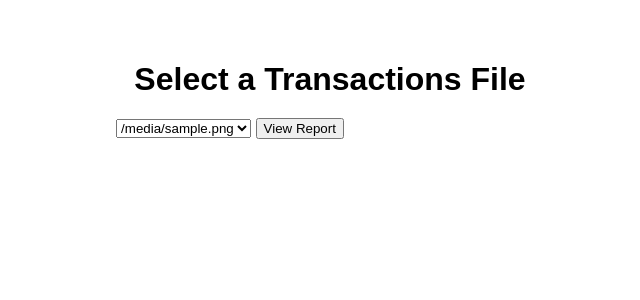
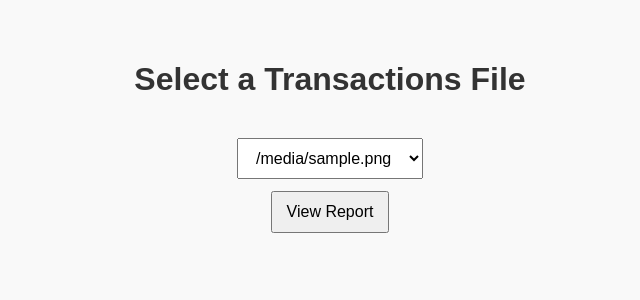
Before and after one commit to Anonymous29375/BudgetTracker, a Flask app: template Templates/home.html in a window 1280 px wide. Shown: the top 300 px of the page, without its empty margins (310-950 px from the left). Run offline with Flask 3, Linux system fonts and the light colour scheme; the template is opened without the code that fills it: most values are stand-ins (such as "Sample title", 1, 10 or a date in 2020).

Commit message:
Formatting

```diff
--- a/Static/style.css
+++ b/Static/style.css
@@ -2,38 +2,53 @@ body {
     font-family: Arial, sans-serif;
     margin: 0;
     padding: 40px;
-    background: white;
+    background: #f9f9f9;
+    display: flex;
+    flex-direction: column;
+    align-items: center;   /* centers everything horizontally */
+}
+
+h1, h2, p {
+    color: #333;
+    margin-bottom: 20px;
     text-align: center;
 }
 
-h1, h2 {
-    color: black;
-    margin-bottom: 20px;
+/* --- Home page dropdown + button --- */
+form {
+    display: flex;
+    flex-direction: column;
+    align-items: center;   /* center horizontally */
+    justify-content: center;
+    gap: 12px;
+    margin: 20px 0;
 }
 
-form {
-    margin: 20px;
+select, button {
+    padding: 10px 14px;
+    font-size: 16px;
+}
+
+/* --- Center the transactions table --- */
+table {
+    margin: 20px auto;
     border-collapse: collapse;
     width: 80%;
     text-align: center;
 }
-table {
-    border-collapse: collapse;
-    width: 100%;
-    margin-top: 20px;
-}
 
 table, th, td {
-    border: 1px solid black;
+    border: 1px solid #aaa;
     padding: 8px;
 }
 
 th {
-    background: white;
+    background: #eee;
 }
 
+/* --- Center the graph --- */
 img {
     display: block;
-    margin: 20px;
-    max-width: 90%;
+    margin: 20px auto;
+    max-width: 80%;
 }
--- a/app.py
+++ b/app.py
@@ -11,6 +11,7 @@ from flask import Flask, render_template, request, abort
 
 app = Flask(__name__)
 
+# Transactions folder
 DATA_DIR = os.path.join(os.path.dirname(__file__), "transactions")
 
 EXPECTED_COLS = ["date", "amount", "transaction type", "transaction details", "category", "merchant name"]
@@ -51,11 +52,11 @@ def generate_chart(df):
         ax.text(0.5, 0.5, "No expenses", ha="center", va="center")
         ax.axis("off")
     else:
-        cat = expenses.groupby("category")["amount"].sum().abs().sort_values(ascending=False)
+        # Keep negative amounts so money spent shows downward bars
+        cat = expenses.groupby("category")["amount"].sum().sort_values()
         fig, ax = plt.subplots(figsize=(8, 4))
-        cat.plot(kind="bar", ax=ax)
-        ax.set_title("Spending by Category")
-        ax.set_ylabel("Amount")
+        cat.plot(kind="bar", ax=ax, color="tomato")
+        ax.set_ylabel("Amount ($)")
         plt.xticks(rotation=45, ha="right")
 
     buf = io.BytesIO()
```
Also changed, not shown: Templates/report.html (+1 -2 lines).
